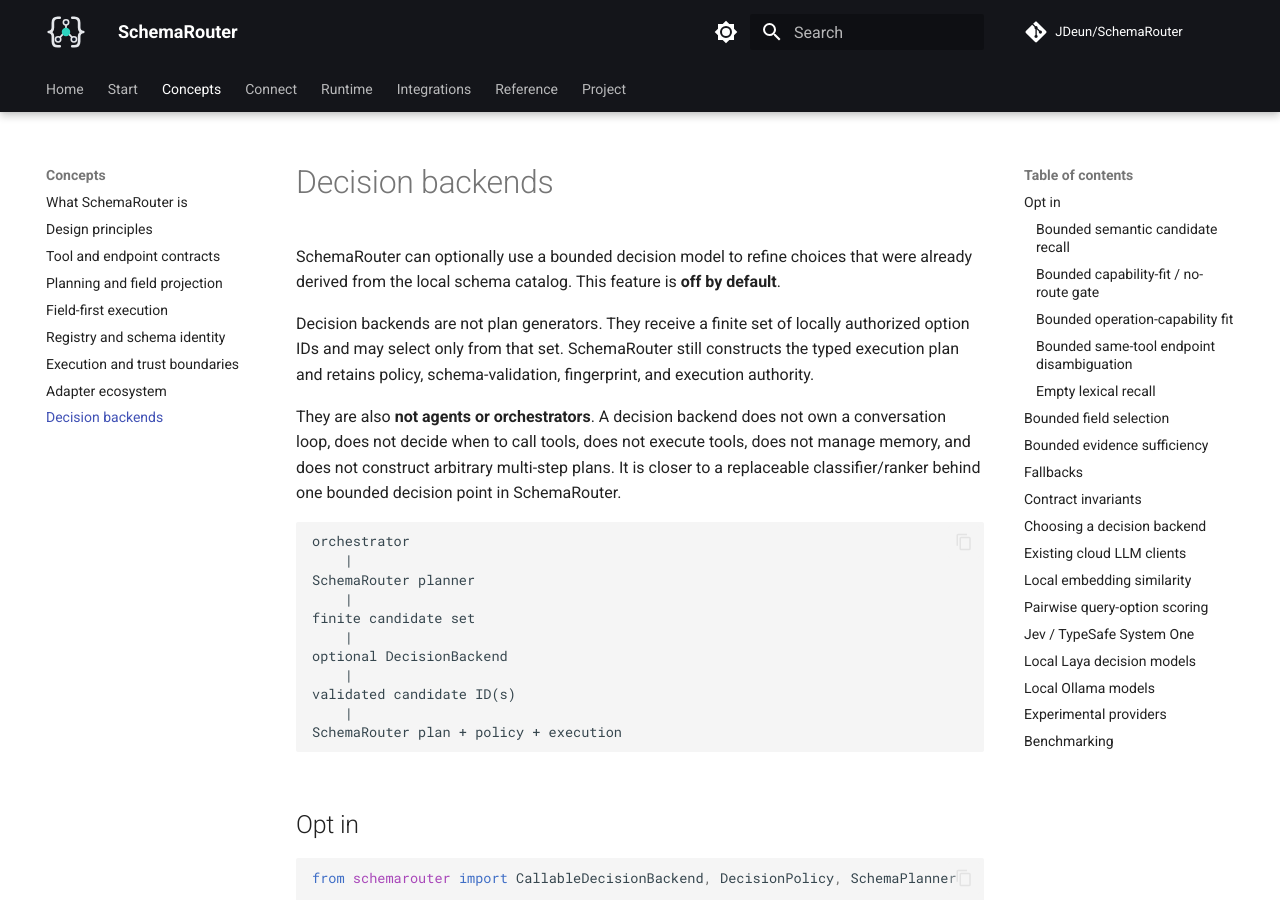
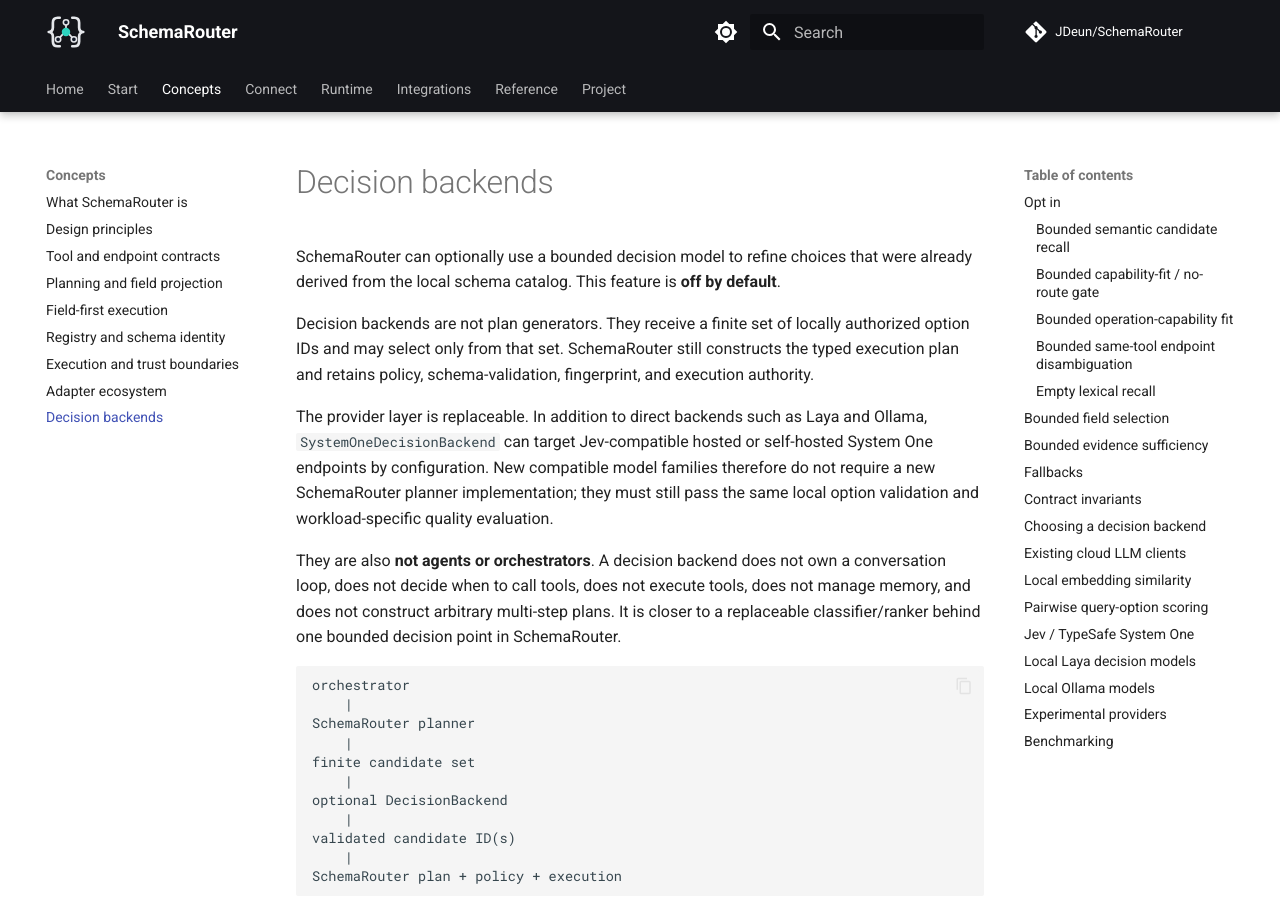
Before and after one commit to JDeun/SchemaRouter, an MkDocs documentation site: the page built from docs/concepts/decision-backends.md, in a window 1280 px wide and 900 px high. Built offline with MkDocs 1.6.1 and Material for MkDocs 9.7.7, drawn with Linux system fonts in a browser that asks for light colours; comment, search, counter and statistics services are not loaded.

Commit message:
docs: explain model-neutral decision provider layer

```diff
--- a/docs/concepts/decision-backends.md
+++ b/docs/concepts/decision-backends.md
@@ -6,6 +6,12 @@
 Decision backends are not plan generators. They receive a finite set of locally authorized option
 IDs and may select only from that set. SchemaRouter still constructs the typed execution plan and
 retains policy, schema-validation, fingerprint, and execution authority.
+
+The provider layer is replaceable. In addition to direct backends such as Laya and Ollama,
+`SystemOneDecisionBackend` can target Jev-compatible hosted or self-hosted System One
+endpoints by configuration. New compatible model families therefore do not require a new
+SchemaRouter planner implementation; they must still pass the same local option validation and
+workload-specific quality evaluation.
 
 They are also **not agents or orchestrators**. A decision backend does not own a conversation loop,
 does not decide when to call tools, does not execute tools, does not manage memory, and does not
```
